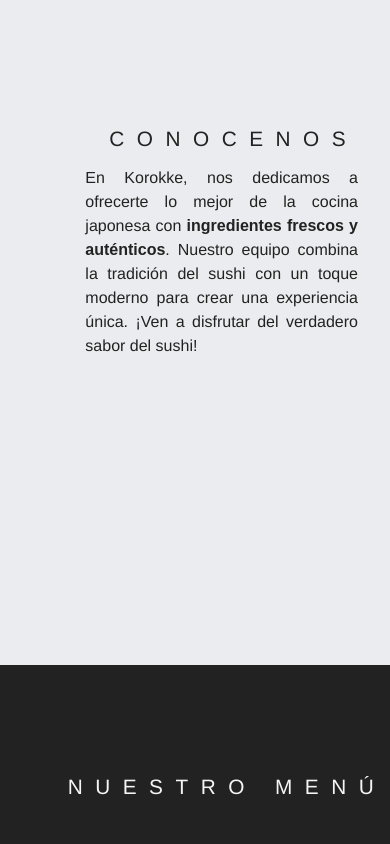
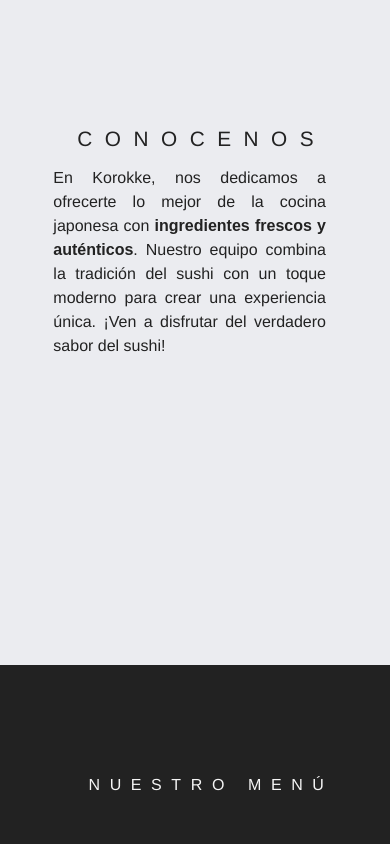
Before and after one commit to cfcamilafabre/landing, a React (Create React App) app in the folder front/: page / in a window 390 px wide. Shown: the part 960-1804 px from the top of the page. Built offline with nearby package versions, Linux system fonts and the light colour scheme; the HTML template or start-up script is replaced by a standard one.

Commit message:
diseños responsive

```diff
--- a/front/src/components/aboutUs/AboutUs.module.css
+++ b/front/src/components/aboutUs/AboutUs.module.css
@@ -40,7 +40,7 @@
    .subtitle {
      max-width: 100%;}
      .content {
-     padding-right: 2rem;
+     padding-right: 4rem;
      }
   }
 
--- a/front/src/components/products/Products.module.css
+++ b/front/src/components/products/Products.module.css
@@ -77,4 +77,8 @@
   .containerCards {
     justify-content: center;
   }
+  .title {
+    padding-right: 2rem;
+    font-size: medium;
+  }
 }
```
